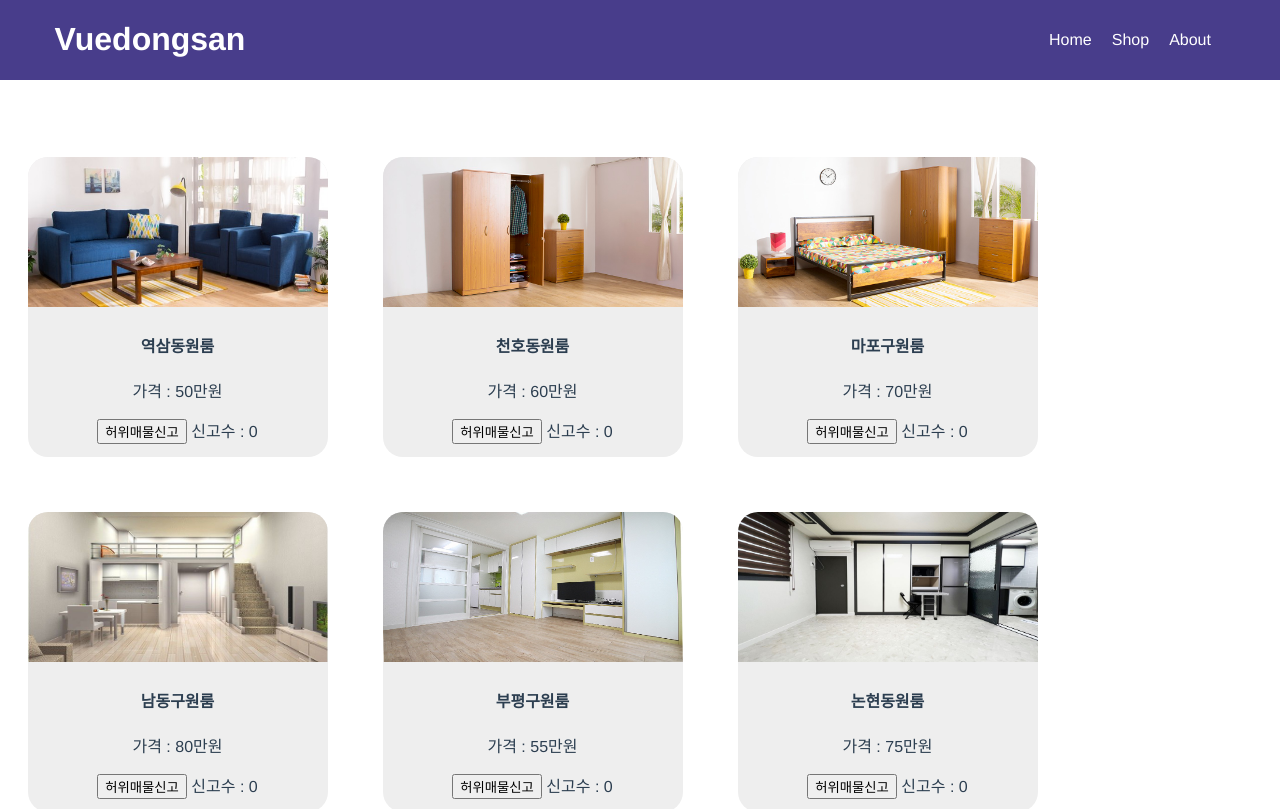
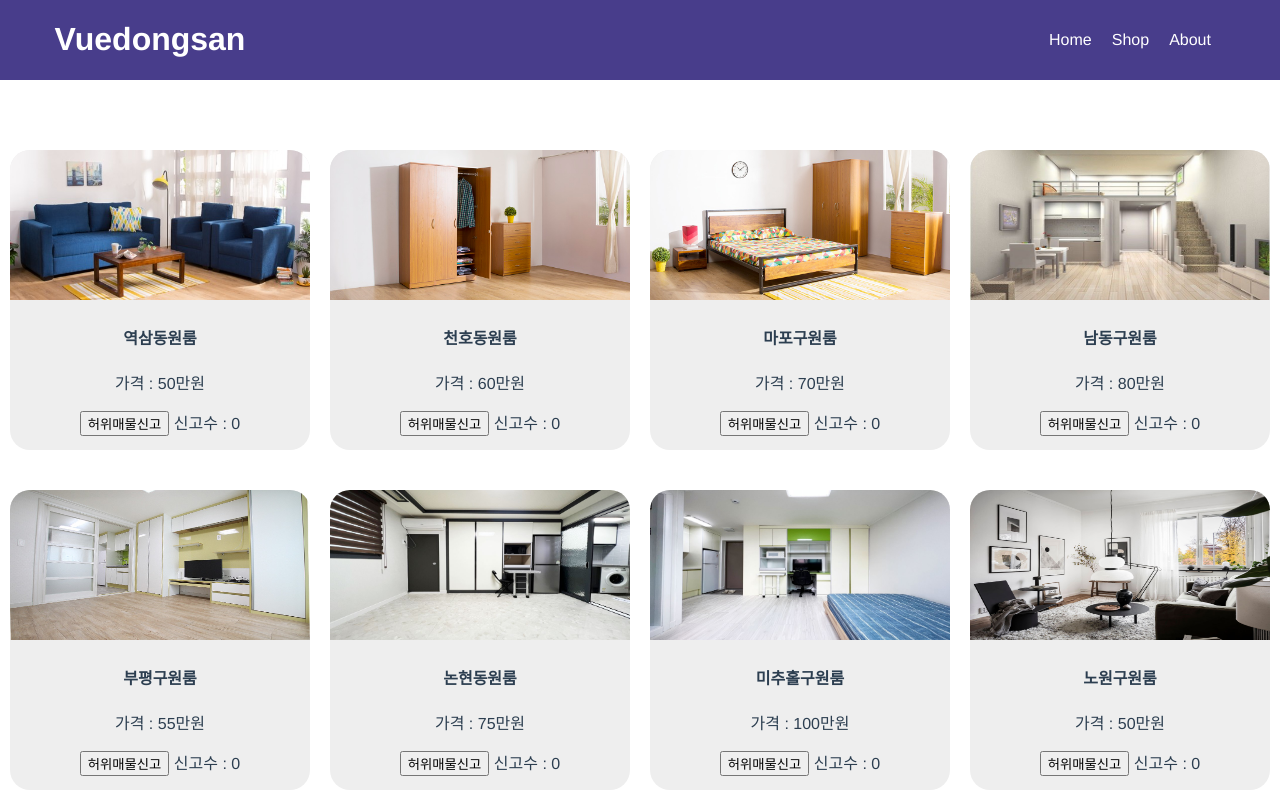
Before and after one commit to TaeWoongYoun/vuedongsan, a Vue app: page / in a window 1280 px wide. Shown: the top 809 px of the page. Built offline with nearby package versions, Linux system fonts and the light colour scheme.

Commit message:
test : Update

```diff
--- a/src/App.vue
+++ b/src/App.vue
@@ -110,12 +110,13 @@ nav a{
   width: 100%;
   display: flex;
   flex-wrap: wrap;
+  justify-content: space-evenly;
 }
 
 .room-box{
   width: 300px;
   height: 300px;
-  margin: 27.5px;
+  margin: 20px 10px;
   background-color: #eee;
   border-radius: 20px;
   overflow: hidden;
```
